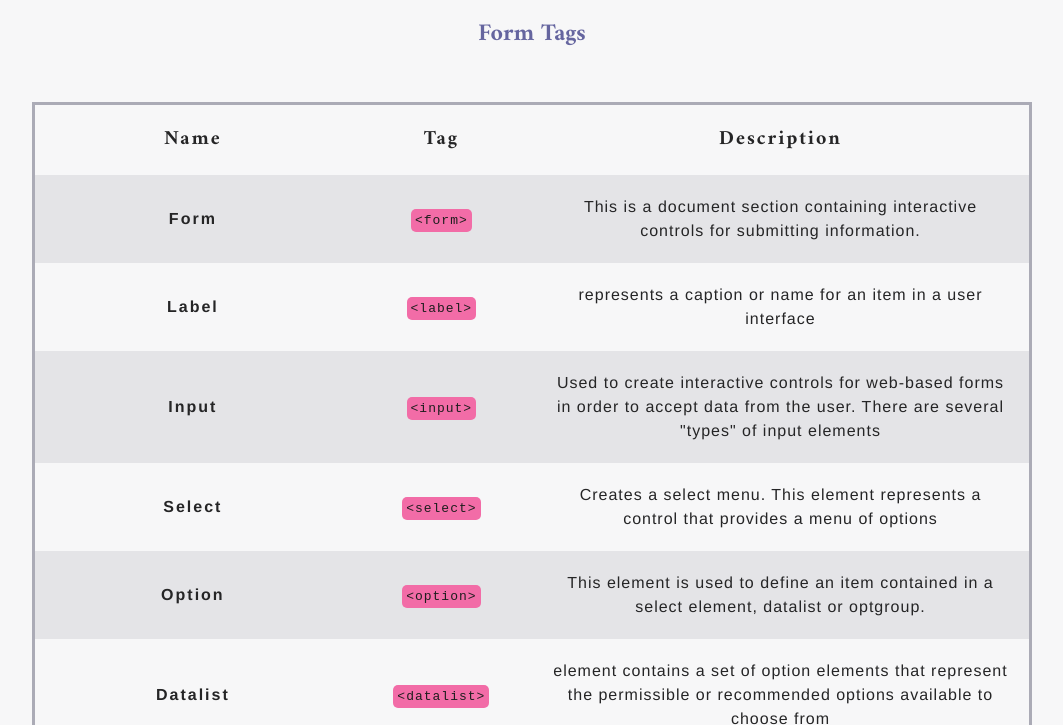
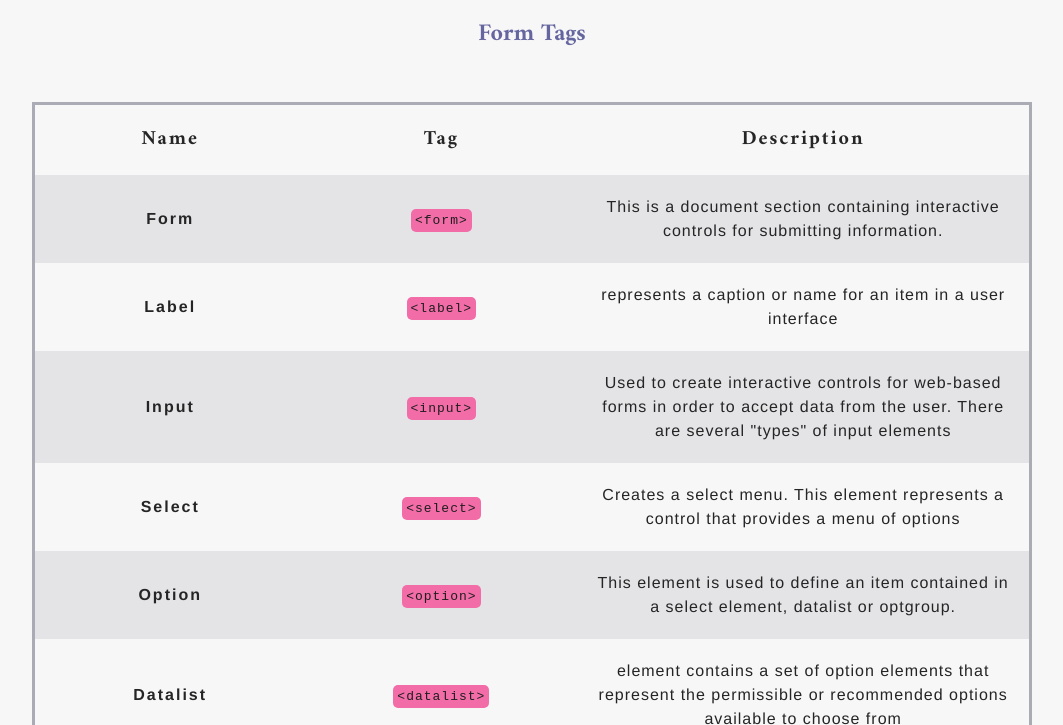
Before and after one commit to jahson8/html_form_cheatsheet, a plain HTML site: page index.html in a window 1280 px wide. Shown: the part 75-800 px from the top of the page, without its empty margins (108-1171 px from the left). Drawn offline with Linux system fonts and the light colour scheme.

Commit message:
change table spacing

```diff
--- a/css/styles.css
+++ b/css/styles.css
@@ -52,15 +52,15 @@ table {
 }
 
 thead th:nth-child(1) {
-    width: 35%;
+    width: 30%;
   }
 
   thead th:nth-child(2) {
-    width: 20%;
+    width: 30%;
   }
 
   thead th:nth-child(3) {
-    width: 55%;
+    width: 50%;
   }
 
   th, td {
```
